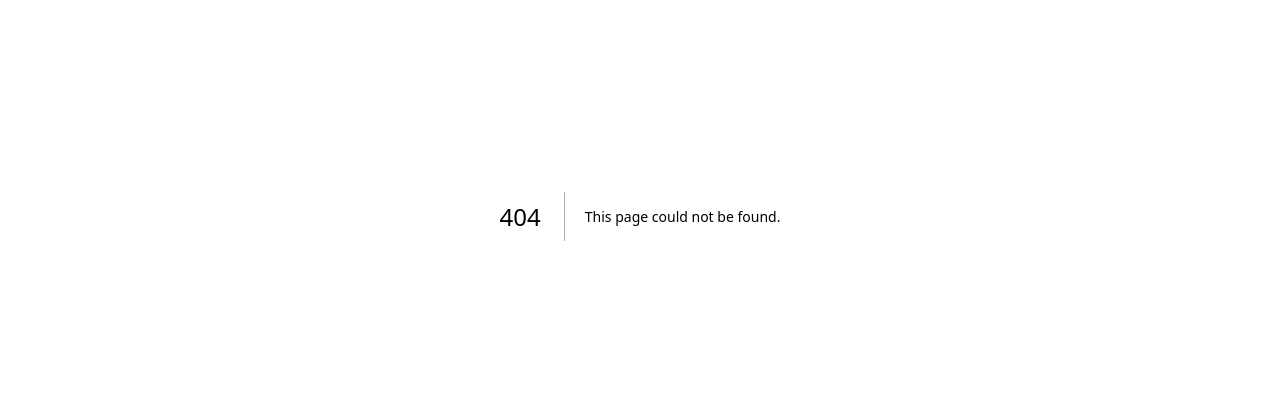
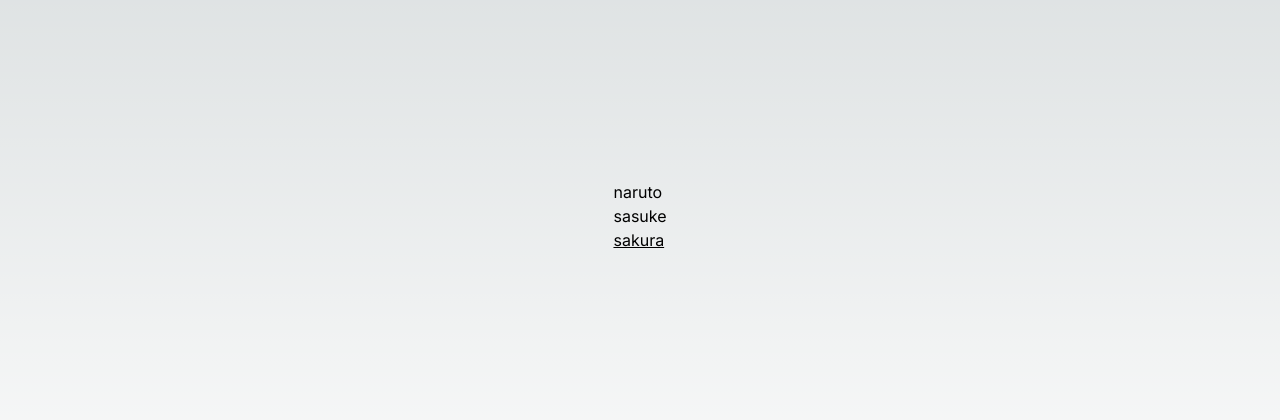
Before and after one commit to nicolaskruger/get-start-tailwind, a Next.js app: page /arbitrary in a window 1280 px wide. Before the commit this address had no page. Shown: the part 184-604 px from the top of the page. Built offline with nearby package versions, Linux system fonts and the light colour scheme.

Commit message:
style: :lipstick: arbitrary

```diff
--- /dev/null
+++ b/src/app/arbitrary/page.tsx
@@ -0,0 +1,19 @@
+import { CenterAllScreen } from "@/components/center-all-screen";
+
+const names = ["naruto", "sasuke", "sakura"];
+
+const Page = () => {
+  return (
+    <CenterAllScreen>
+      <ul>
+        {names.map((name) => (
+          <li key={name} className="[&:nth-child(3)]:underline">
+            {name}
+          </li>
+        ))}
+      </ul>
+    </CenterAllScreen>
+  );
+};
+
+export default Page;
```
